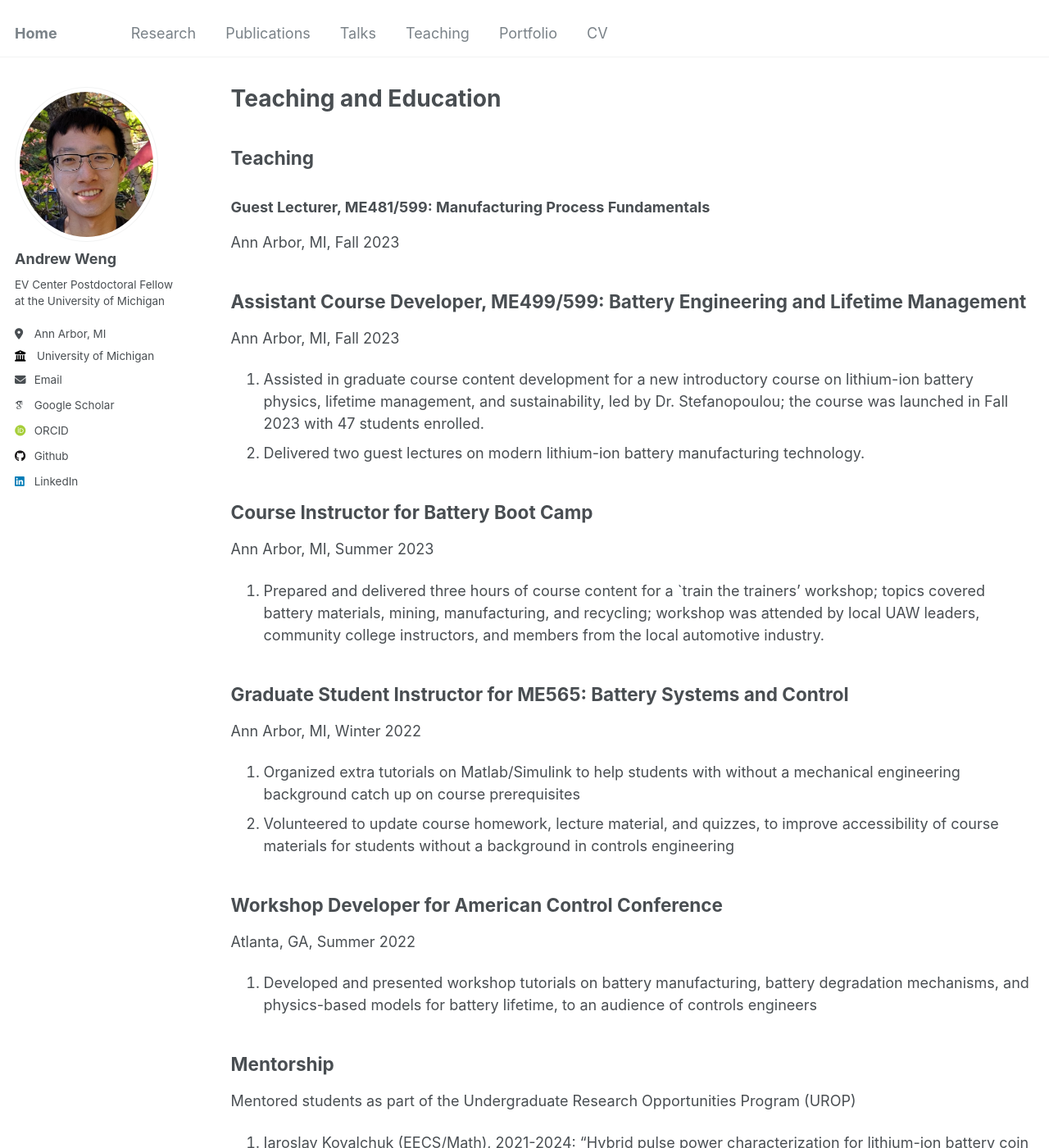
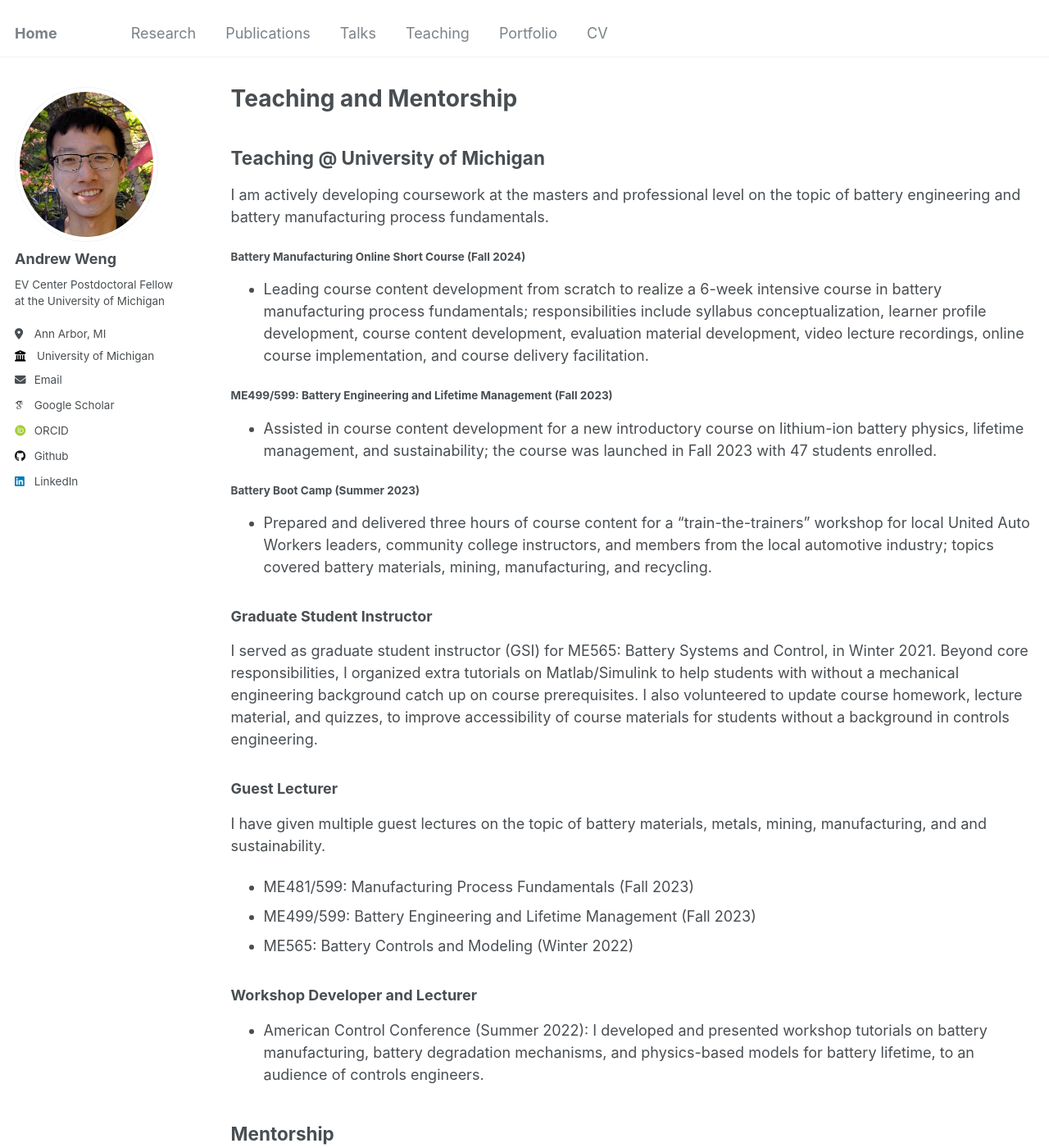
Before and after one commit to wengandrew/wengandrew.github.io, a Jekyll site: the page built from _pages/teaching.md, in a window 1280 px wide and 1400 px high. Shown: the whole window at 82% size. Built offline with Jekyll 4.4.1, drawn with Linux system fonts in a browser that asks for light colours; some web fonts are replaced; some of the changed text lies outside the part shown.

Commit message:
Update teaching.md:

```diff
--- a/_pages/teaching.md
+++ b/_pages/teaching.md
@@ -1,42 +1,54 @@
 ---
 layout: archive
-title: "Teaching and Education"
+title: "Teaching and Mentorship"
 permalink: /teaching/
 author_profile: true
 ---
 
 {% include base_path %}
 
-## Teaching
+## Teaching @ University of Michigan
 
-### Guest Lecturer, ME481/599: Manufacturing Process Fundamentals
-Ann Arbor, MI, Fall 2023
+I am actively developing coursework at the masters and professional level on the topic of battery engineering and battery manufacturing process fundamentals.
 
-## Assistant Course Developer, ME499/599: Battery Engineering and Lifetime Management
-Ann Arbor, MI, Fall 2023
+#### Battery Manufacturing Online Short Course (**Fall 2024**)
 
-1. Assisted in graduate course content development for a new introductory course on lithium-ion battery physics, lifetime management, and sustainability, led by Dr. Stefanopoulou; the course was launched in Fall 2023 with 47 students enrolled.
-2. Delivered two guest lectures on modern lithium-ion battery manufacturing technology.
+- Leading course content development from scratch to realize a 6-week intensive course in battery manufacturing process fundamentals; responsibilities include syllabus conceptualization, learner profile development, course content development, evaluation material development, video lecture recordings, online course implementation, and course delivery facilitation.
 
-## Course Instructor for Battery Boot Camp
-Ann Arbor, MI, Summer 2023
+#### ME499/599: Battery Engineering and Lifetime Management (**Fall 2023**)
 
-1. Prepared and delivered three hours of course content for a `train the trainers' workshop; topics covered battery materials, mining, manufacturing, and recycling; workshop was attended by local UAW leaders, community college instructors, and members from the local automotive industry.
+- Assisted in course content development for a new introductory course on lithium-ion battery physics, lifetime management, and sustainability; the course was launched in Fall 2023 with 47 students enrolled.
 
-## Graduate Student Instructor for ME565: Battery Systems and Control
-Ann Arbor, MI, Winter 2022
+#### Battery Boot Camp (**Summer 2023**)
 
-1. Organized extra tutorials on Matlab/Simulink to help students with without a mechanical engineering background catch up on course prerequisites
-2. Volunteered to update course homework, lecture material, and quizzes, to improve accessibility of course materials for students without a background in controls engineering
+- Prepared and delivered three hours of course content for a "train-the-trainers" workshop for local United Auto Workers leaders, community college instructors, and members from the local automotive industry; topics covered battery materials, mining, manufacturing, and recycling.
 
-## Workshop Developer for American Control Conference
-Atlanta, GA, Summer 2022
+### Graduate Student Instructor
 
-1. Developed and presented workshop tutorials on battery manufacturing, battery degradation mechanisms, and physics-based models for battery lifetime, to an audience of controls engineers
+I served as graduate student instructor (GSI) for ME565: Battery Systems and Control, in Winter 2021. Beyond core responsibilities, I organized extra tutorials on Matlab/Simulink to help students with without a mechanical engineering background catch up on course prerequisites. I also volunteered to update course homework, lecture material, and quizzes, to improve accessibility of course materials for students without a background in controls engineering.
+
+### Guest Lecturer
+
+I have given multiple guest lectures on the topic of battery materials, metals, mining, manufacturing, and and sustainability.
+
+- ME481/599: Manufacturing Process Fundamentals (Fall 2023)
+- ME499/599: Battery Engineering and Lifetime Management (Fall 2023)
+- ME565: Battery Controls and Modeling (Winter 2022)
+
+### Workshop Developer and Lecturer
+
+- American Control Conference (Summer 2022): I developed and presented workshop tutorials on battery manufacturing, battery degradation mechanisms, and physics-based models for battery lifetime, to an audience of controls engineers.
 
 ## Mentorship
 
-Mentored students as part of the Undergraduate Research Opportunities Program (UROP)
-1. Iaroslav Kovalchuk (EECS/Math), 2021-2024: "Hybrid pulse power characterization for lithium-ion battery coin cells"
-2. Maisha Niha (ME), 2022-2023: "Impact of battery formation temperature and pressure on battery lifespan"
-3. Roger Ho (ME/CS), 2021: "Measuring battery cell properties at the extreme end of life"
+#### @ University of Michigan
+
+Undergraduate Research Opportunities Program (UROP) students:
+1. Iaroslav Kovalchuk (EECS/Math), 2021-2024
+   - "Hybrid pulse power characterization for lithium-ion battery coin cells"
+2. Maisha Niha (ME), 2022-2023
+   - "Impact of battery formation temperature and pressure on battery lifespan"
+3. Roger Ho (ME/CS), 2021
+   - "Measuring battery cell properties at the extreme end of life"
+
+#### @ Tesla
```
